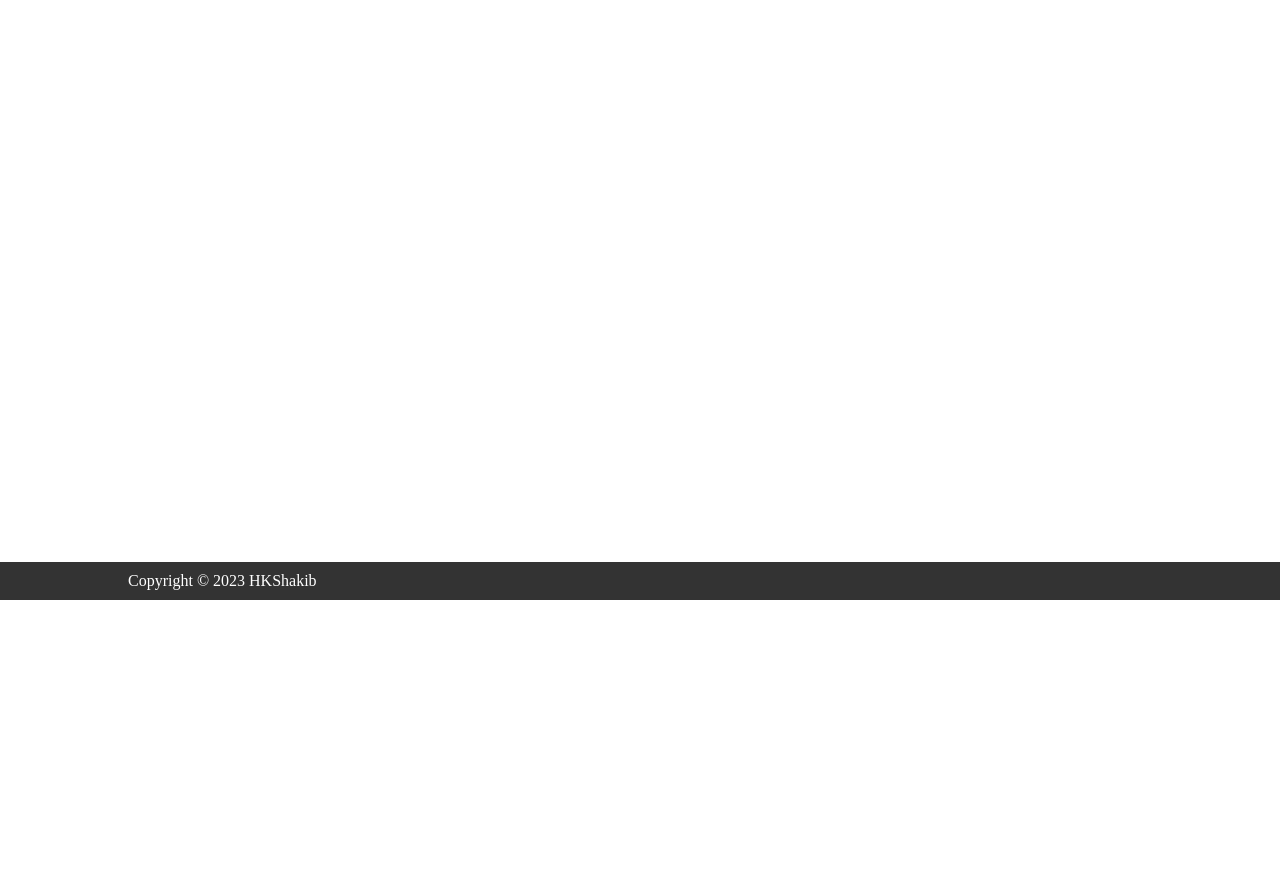
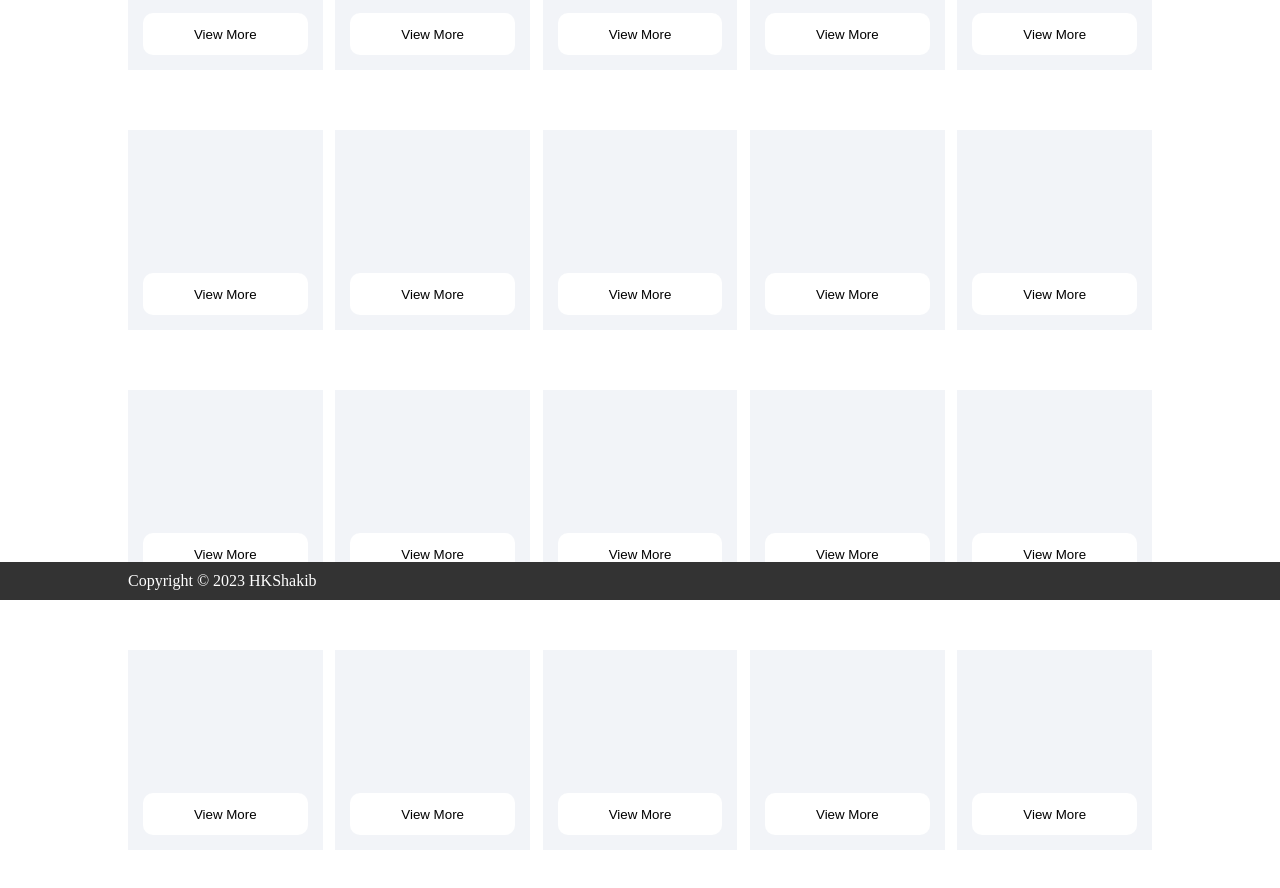
Before and after one commit to hkshakib/blogfrontend, a React (Create React App) app: page / in a window 1280 px wide. Shown: the part 200-1088 px from the top of the page. Before the commit the page ends 800 px from the top, so only its background shows below. Built offline with nearby package versions, Linux system fonts and the light colour scheme; no server answers.

Commit message:
feat: added API call into content, Added Styles for blog post home page

```diff
--- a/src/components/Content.jsx
+++ b/src/components/Content.jsx
@@ -1,10 +1,125 @@
-import React from 'react'
+import React, { useEffect, useState } from 'react'
 import Classes from '../styles/Content.module.css';
 
 const Content = () => {
+
+    const [Post, SetPost] = useState(null);
+
+    useEffect(() => {
+        const fetchApi = async () => {
+            const res = await fetch("http://127.0.0.1:8000/posts/2");
+            const data = await res.json();
+            SetPost(data);
+        };
+
+        fetchApi();
+
+    }, []);
+
+
+    if (Post) {
+        console.log(Post);
+    }
+
+
     return (
-        <div class={Classes.Container}>
+        <div className={Classes.Container}>
+            <div className={Classes.PostBox}>
+                <span className={Classes.title}> {Post?.title} </span>
+                <button>View More</button>
+            </div>
 
+            <div className={Classes.PostBox}>
+                <span className={Classes.title}> {Post?.title} </span>
+                <button>View More</button>
+            </div>
+
+
+            <div className={Classes.PostBox}>
+                <span className={Classes.title}> {Post?.title} </span>
+                <button>View More</button>
+            </div>
+
+
+            <div className={Classes.PostBox}>
+                <span className={Classes.title}> {Post?.title} </span>
+                <button>View More</button>
+            </div>
+
+
+            <div className={Classes.PostBox}>
+                <span className={Classes.title}> {Post?.title} </span>
+                <button>View More</button>
+            </div>
+
+
+            <div className={Classes.PostBox}>
+                <span className={Classes.title}> {Post?.title} </span>
+                <button>View More</button>
+            </div>
+
+
+            <div className={Classes.PostBox}>
+                <span className={Classes.title}> {Post?.title} </span>
+                <button>View More</button>
+            </div>
+
+
+            <div className={Classes.PostBox}>
+                <span className={Classes.title}> {Post?.title} </span>
+                <button>View More</button>
+            </div>
+
+
+            <div className={Classes.PostBox}>
+                <span className={Classes.title}> {Post?.title} </span>
+                <button>View More</button>
+            </div>
+
+            <div className={Classes.PostBox}>
+                <span className={Classes.title}> {Post?.title} </span>
+                <button>View More</button>
+            </div>
+            <div className={Classes.PostBox}>
+                <span className={Classes.title}> {Post?.title} </span>
+                <button>View More</button>
+            </div>
+            <div className={Classes.PostBox}>
+                <span className={Classes.title}> {Post?.title} </span>
+                <button>View More</button>
+            </div>
+            <div className={Classes.PostBox}>
+                <span className={Classes.title}> {Post?.title} </span>
+                <button>View More</button>
+            </div>
+            <div className={Classes.PostBox}>
+                <span className={Classes.title}> {Post?.title} </span>
+                <button>View More</button>
+            </div>
+            <div className={Classes.PostBox}>
+                <span className={Classes.title}> {Post?.title} </span>
+                <button>View More</button>
+            </div>
+            <div className={Classes.PostBox}>
+                <span className={Classes.title}> {Post?.title} </span>
+                <button>View More</button>
+            </div>
+            <div className={Classes.PostBox}>
+                <span className={Classes.title}> {Post?.title} </span>
+                <button>View More</button>
+            </div>
+            <div className={Classes.PostBox}>
+                <span className={Classes.title}> {Post?.title} </span>
+                <button>View More</button>
+            </div>
+            <div className={Classes.PostBox}>
+                <span className={Classes.title}> {Post?.title} </span>
+                <button>View More</button>
+            </div>
+            <div className={Classes.PostBox}>
+                <span className={Classes.title}> {Post?.title} </span>
+                <button>View More</button>
+            </div>
         </div>
     );
 }
--- a/src/index.js
+++ b/src/index.js
@@ -5,9 +5,9 @@ import reportWebVitals from './reportWebVitals';
 
 const root = ReactDOM.createRoot(document.getElementById('root'));
 root.render(
-  <React.StrictMode>
+  // <React.StrictMode>
     <App />
-  </React.StrictMode>
+  // </React.StrictMode>
 );
 
 // If you want to start measuring performance in your app, pass a function
--- a/src/styles/App.css
+++ b/src/styles/App.css
@@ -7,6 +7,7 @@
 body {
     padding-top: 60px;
     padding-bottom: 40px;
+    background-color: white;
 }
 
 .App {
--- a/src/styles/Content.module.css
+++ b/src/styles/Content.module.css
@@ -2,4 +2,42 @@
     width: 80%;
     margin: 0 auto;
     display: flex;
+    flex-direction: row;
+    justify-content: space-between;
+    flex-wrap: wrap;
 }
+
+.PostBox{
+    flex-basis: 19%;
+    display: flex;
+    flex-direction: column;
+    background: #f2f4f8;
+    height: 200px;
+    /* border: 1px solid black; */
+    margin:10px 0 50px 0 ;
+    padding: 15px;
+
+}
+
+.title{
+    flex-basis: 90%;
+    font-size:20px ;
+}
+
+.content {
+    flex-basis: 60%;
+    font-size: 15px;
+}
+
+.PostBox button{
+    background: white;
+    height: 50px;
+    border: none;
+    border-radius: 10px;
+    cursor: pointer;
+}
+
+.PostBox button:hover{
+    background: black;
+    color: white;
+}
```
